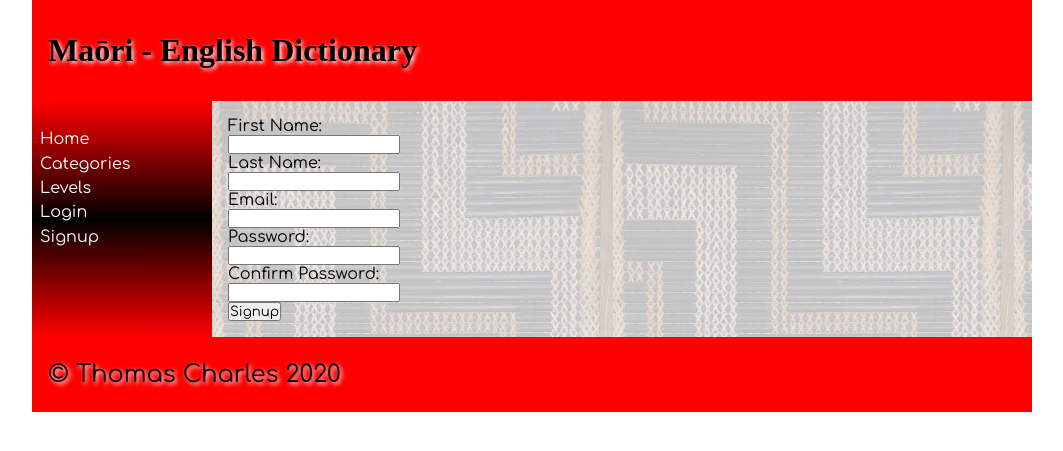
After one commit to WCThomasCharles/April2023-AS91906AS91902-MaoriDictionary, a Flask app: page /signup in a window 1280 px wide. The commit adds this page. Shown: the top 451 px of the page, without its empty margins (108-1171 px from the left). Run offline with Flask 3, Linux system fonts and the light colour scheme; some web fonts are replaced.

Commit message:
v2
Version two builds on version one by allowing the user to create an account and log in. As it stands this feature paves the way for future changes, as logging in currently only changes some text on the home page.

```diff
--- a/app.py
+++ b/app.py
@@ -8,6 +8,14 @@ DATABASE = "C:/Users/garet/OneDrive/Desktop/Thom/Programming/" \
 app = Flask(__name__)
 bcrypt = Bcrypt(app)
 app.secret_key = "y4nm1e1w4cz3r3a"
+
+
+def is_logged_in():  # Checks if the user is logged in
+    if session.get("email") is None:
+        return False
+    else:
+        print("logged in")
+        return True
 
 
 def create_connection(db_file):  # Creates a connection to the database
@@ -21,11 +29,88 @@ def create_connection(db_file):  # Creates a connection to the database
 
 @app.route('/')
 def render_home():  # Takes the user to the home page
-    return render_template('home.html')  # , logged_in=is_logged_in())
+    return render_template('home.html', logged_in=is_logged_in())
+
+
+@app.route('/login', methods=['POST', 'GET'])
+def render_login():  # takes the user to the login page
+    if is_logged_in():
+        return redirect("/")
+    if request.method == 'POST':
+        email = request.form['email'].strip().lower()
+        password = request.form['password'].strip()
+
+        query = """SELECT PK, Firstname, Hashpass FROM users WHERE email = ?"""
+        con = create_connection(DATABASE)
+        cur = con.cursor()
+        cur.execute(query, (email, ))
+        user_data = cur.fetchall()[0]
+        con.close()
+        print(user_data)
+        try:
+            user_id = user_data[0]
+            first_name = user_data[1]
+            hashpass = user_data[2]
+        except IndexError:
+            print("dataError")
+            return redirect("/login?error=Invalid+username+or+password")
+        if not bcrypt.check_password_hash(hashpass, password):
+            print("passwordError")
+            return redirect(request.referrer + "?error=Invalid+username+or+password")
+
+        session['email'] = email
+        session['userid'] = user_id
+        session['firstname'] = first_name
+        print(session)
+        return redirect('/')
+    return render_template('login.html', logged_in=is_logged_in())
+
+
+@app.route('/logout')
+def logout():
+    print(list(session.keys()))
+    [session.pop(key) for key in list(session.keys())]
+    print(list(session.keys()))
+    return redirect('/?message=See+you+next+time!')
+
+
+@app.route('/signup', methods=['POST', 'GET'])
+def render_signup():  # takes the user to the signup page and gathers their signup info
+    if is_logged_in():
+        return redirect("/")
+    if request.method == 'POST':
+        print(request.form)
+        first_name = request.form.get('Firstname').title().strip()
+        last_name = request.form.get('Lastname').title().strip()
+        email = request.form.get('email').lower().strip()
+        password = request.form.get('password')
+        password2 = request.form.get('password2')
+
+        if password != password2:
+            return redirect("/signup?error=Passwords+do+not+match")
+        if len(password) < 8:
+            return redirect("/signup?error=Password+must+be+at+least+8+characters")
+
+        hashed_password = bcrypt.generate_password_hash(password)
+        con = create_connection(DATABASE)
+        query = "INSERT INTO users (Firstname, Lastname, Email, Hashpass) VALUES (?, ?, ?, ?)"
+        cur = con.cursor()
+
+        try:
+            cur.execute(query, (first_name, last_name, email, hashed_password))
+        except sqlite3.IntegrityError:
+            con.close()
+            return redirect("/signup?error=Email+is+already+used")
+
+        con.commit()
+        con.close()
+        return redirect('/login')
+
+    return render_template("signup.html", logged_in=is_logged_in())
 
 
 @app.route('/categories')
-def render_categories():  # Takes the user to the home page
+def render_categories():  # Takes the user to a list of links to categories
     query = "SELECT PK, Category " \
             "FROM Categories"
     con = create_connection(DATABASE)
@@ -33,10 +118,10 @@ def render_categories():  # Takes the user to the home page
     cur.execute(query)
     data = cur.fetchall()
     con.close()
-    return render_template('href_list.html', passed_data=data, next_step="category")  # , logged_in=is_logged_in())
+    return render_template('href_list.html', passed_data=data, next_step="category", logged_in=is_logged_in())
 
 
-@app.route('/category/<category_id>')
+@app.route('/category/<category_id>')  # Takes the user to a list of links to words
 def render_category(category_id):  # Takes the user to the home page
     con = create_connection(DATABASE)
     cur = con.cursor()
@@ -46,11 +131,11 @@ def render_category(category_id):  # Takes the user to the home page
     cur.execute(query)
     data = cur.fetchall()
     con.close()
-    return render_template('href_list.html', passed_data=data, next_step="word")  # , logged_in=is_logged_in())
+    return render_template('href_list.html', passed_data=data, next_step="word", logged_in=is_logged_in())
 
 
 @app.route('/levels')
-def render_levels():  # Takes the user to the home page
+def render_levels():  # Takes the user to a list of links to levels
     query = "SELECT PK, level " \
             "FROM levels"
     con = create_connection(DATABASE)
@@ -58,11 +143,11 @@ def render_levels():  # Takes the user to the home page
     cur.execute(query)
     data = cur.fetchall()
     con.close()
-    return render_template('href_list.html', next_step="level", passed_data=data)  # , logged_in=is_logged_in())
+    return render_template('href_list.html', next_step="level", passed_data=data, logged_in=is_logged_in())
 
 
 @app.route('/level/<level_id>')
-def render_level(level_id):  # Takes the user to the home page
+def render_level(level_id):  # Takes the user to a list of links to words
     con = create_connection(DATABASE)
     cur = con.cursor()
     query = "SELECT PK, Maori, English " \
@@ -71,11 +156,11 @@ def render_level(level_id):  # Takes the user to the home page
     cur.execute(query)
     data = cur.fetchall()
     con.close()
-    return render_template('href_list.html', passed_data=data, next_step="word")  # , logged_in=is_logged_in())
+    return render_template('href_list.html', passed_data=data, next_step="word", logged_in=is_logged_in())
 
 
 @app.route('/word/<word_id>')
-def render_entry(word_id):  # Takes the user to the home page
+def render_entry(word_id):  # # Takes the user to a page for details on a word
     con = create_connection(DATABASE)
     cur = con.cursor()
     query = "SELECT Maori, English, Category, Definition, Level " \
@@ -96,7 +181,7 @@ def render_entry(word_id):  # Takes the user to the home page
     level = list(cur.fetchall()[0])
     data[4] = level[0]
     con.close()
-    return render_template('entry.html', passed_data=data)  # , logged_in=is_logged_in())
+    return render_template('entry.html', passed_data=data, logged_in=is_logged_in())
 
 
 if __name__ == '__main__':
--- a/templates/base.html
+++ b/templates/base.html
@@ -25,6 +25,12 @@
                 <li><a href="\">Home</a></li>
                 <li><a href="\categories">Categories</a></li>
                 <li><a href="\levels">Levels</a></li>
+                {% if not logged_in %}
+                <li><a href="\login">Login</a></li>
+                <li><a href="\signup">Signup</a></li>
+                {% else %}
+                <li><a href="\logout">Logout</a></li>
+                {% endif %}
 			</ul>
 		</nav>
 
--- a/templates/home.html
+++ b/templates/home.html
@@ -5,5 +5,5 @@
 {% block heading %}Maōri - English Dictionary{% endblock %}
 
 {% block main %}
-Hi Daniel
+<h3>{% if logged_in %}Hi {{ session.get("firstname") }}!{% else %}Hi! Don't forget to create an account!{% endif %}</h3>
 {% endblock %}
--- /dev/null
+++ b/templates/signup.html
@@ -0,0 +1,34 @@
+{% extends "base.html" %}
+
+{% block title %}Maōri Dictionary | Home{% endblock %}
+
+{% block heading %}Maōri - English Dictionary{% endblock %}
+
+{% block main %}
+<form class="myform" method="POST">
+    <div class="form-group">
+        <div class="form-label">First Name:</div>
+        <div class="form-element"><input type="text" name="Firstname" id="Firstname" required></div>
+    </div>
+    <div class="form-group">
+        <div class="form-label">Last Name:</div>
+        <div class="form-element"><input type="text" name="Lastname" id="Lastname" required></div>
+    </div>
+    <div class="form-group">
+        <div class="form-label">Email:</div>
+        <div class="form-element"><input type="email" name="email" id="email" required></div>
+    </div>
+    <div class="form-group">
+        <div class="form-label">Password:</div>
+        <div class="form-element"><input type="password" name="password" id="password" required></div>
+    </div>
+    <div class="form-group">
+        <div class="form-label">Confirm Password:</div>
+        <div class="form-element"><input type="password" name="password2" id="password2" required></div>
+    </div>
+    <div class="form-group">
+        <div class="form-label"></div>
+        <div class="form-element"><input type="submit" value="Signup"></div>
+    </div>
+</form>
+{% endblock %}
```
Also changed, not shown: templates/login.html (added, +23 -0 lines), dictionary.db.
